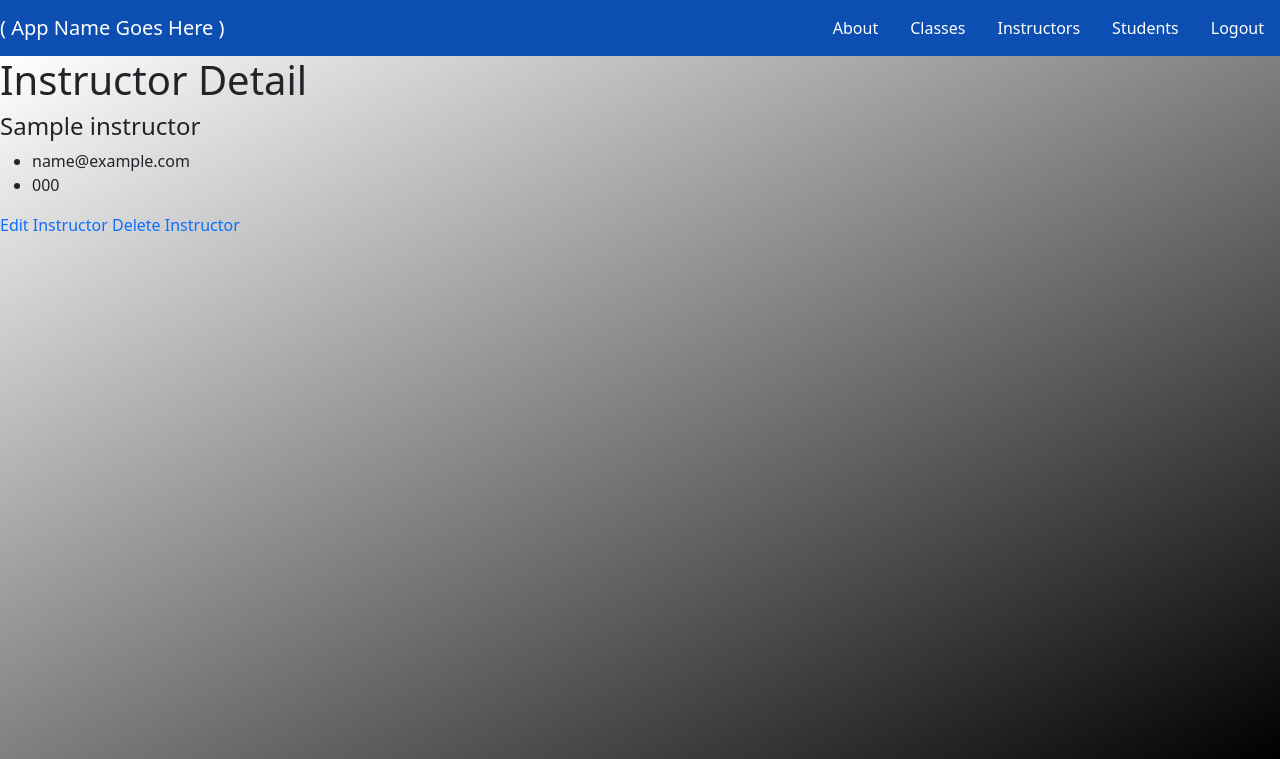
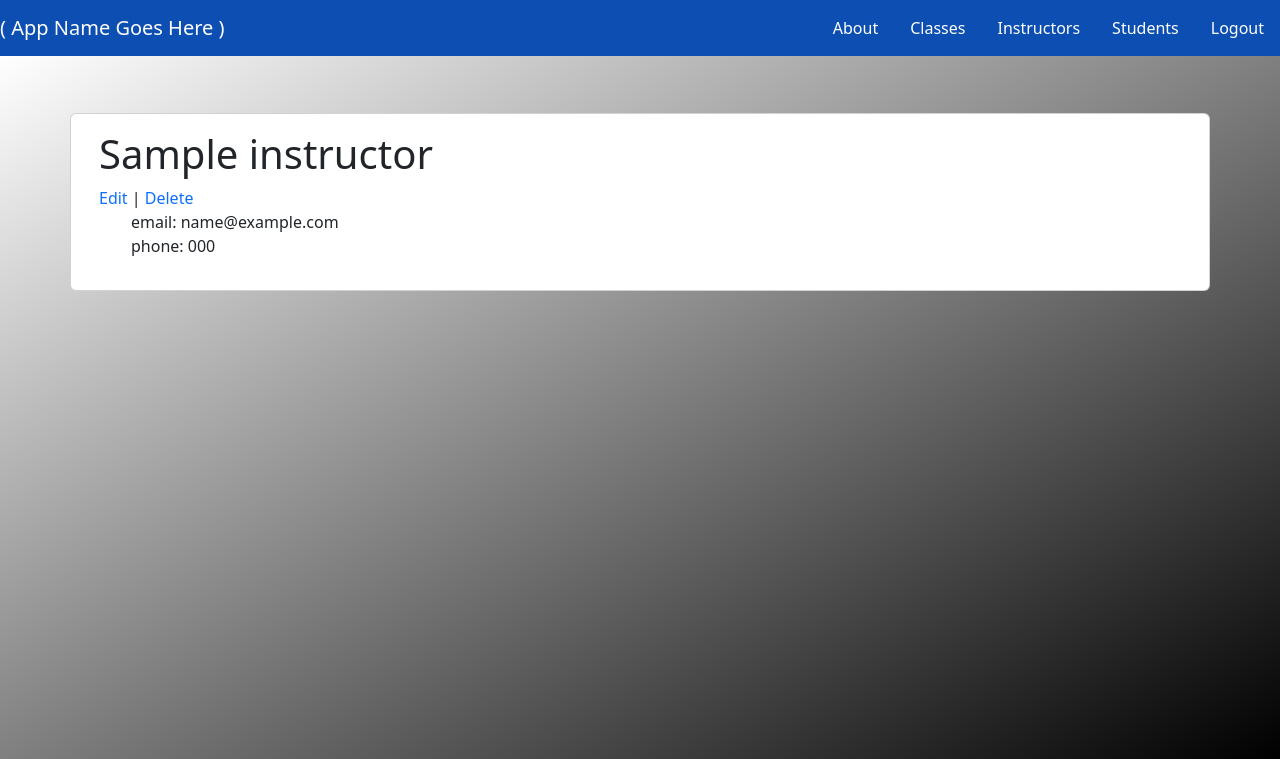
Before and after one commit to sean-watson30/class-register, a Django app: page /instructors/1 in a window 1280 px wide. Shown: the top 759 px of the page. Run offline with Django 4.2, Linux system fonts and the light colour scheme; a user stored in the database is signed in; tables that the repository leaves empty hold one stand-in row (values such as "Sample post"); some libraries are stand-ins or nearby versions.

Commit message:
adds instructor style

```diff
--- a/main_app/templates/instructors/detail.html
+++ b/main_app/templates/instructors/detail.html
@@ -1,15 +1,28 @@
 {% extends 'base.html' %} {% block content %}
 
-<h1>Instructor Detail</h1>
-<h4>{{ instructor.name }}</h4>
-<ul>
-  <li>{{ instructor.email }}</li>
-  <li>{{ instructor.phone }}</li>
-</ul>
+<div class="container">
+  <div class="row justify-content-md-center">
+    <div class="card" style="margin: 5%">
+      <div class="card-body">
 
-<div>
-  <a href="{% url 'instructors_update' instructor.id %}">Edit Instructor</a>
-  <a href="{% url 'instructors_delete' instructor.id %}">Delete Instructor</a>
+        <h1 class="card-title">{{ instructor.name }}</h1>
+        <div>
+          <a href="{% url 'instructors_update' instructor.id %}">Edit</a> |
+          <a href="{% url 'instructors_delete' instructor.id %}">Delete</a>
+        </div>
+
+        <ul style="list-style: none;">
+          <li>email: {{ instructor.email }}</li>
+          <li>phone: {{ instructor.phone }}</li>
+        </ul>
+
+      </div>
+    </div>
+  </div>
 </div>
 
+
+
+
+
 {% endblock %}
```
Also changed, not shown: main_app/templates/classes/detail.html (+11 -5 lines), main_app/templates/instructors/index.html (+20 -10 lines), main_app/templates/students/detail.html (+12 -4 lines).
